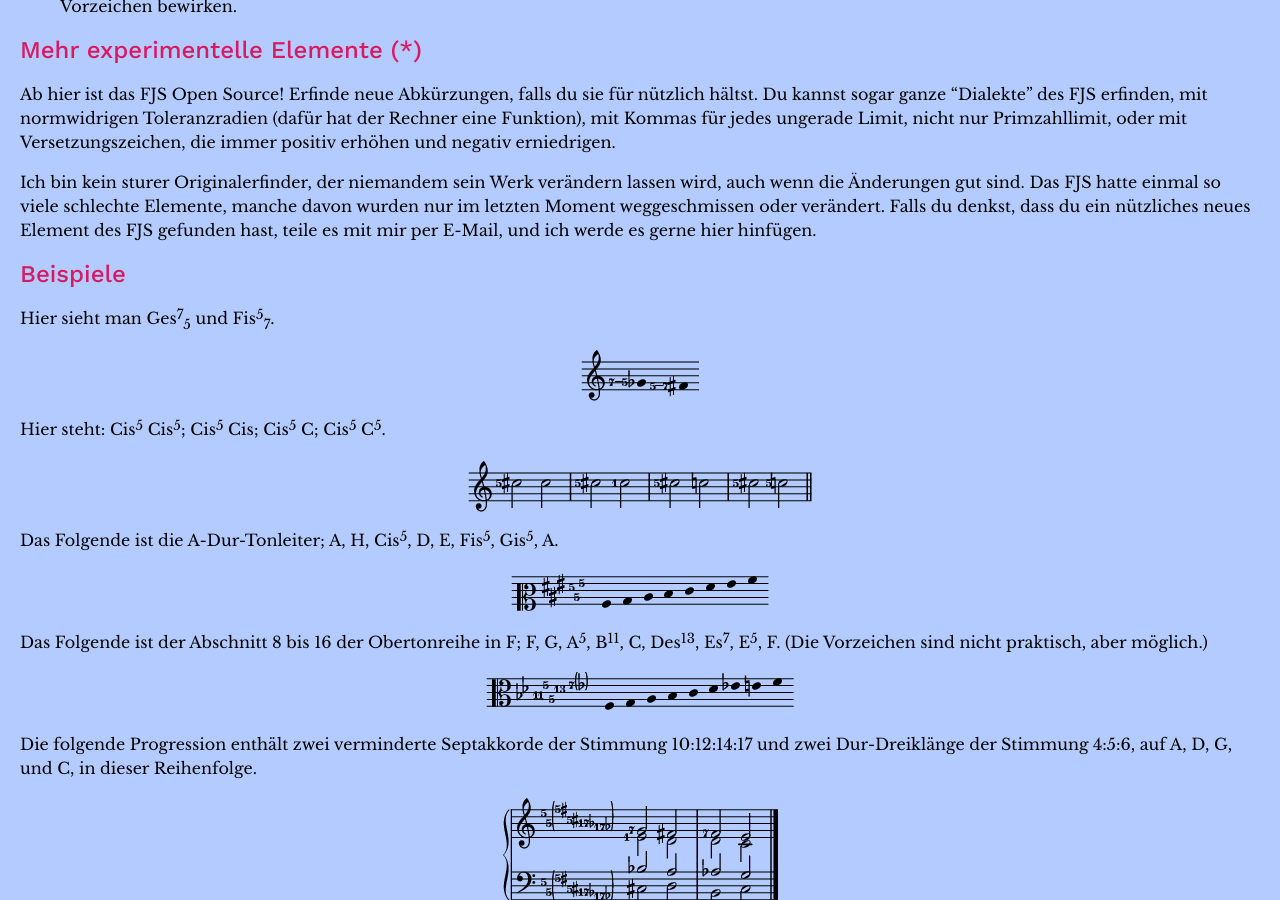
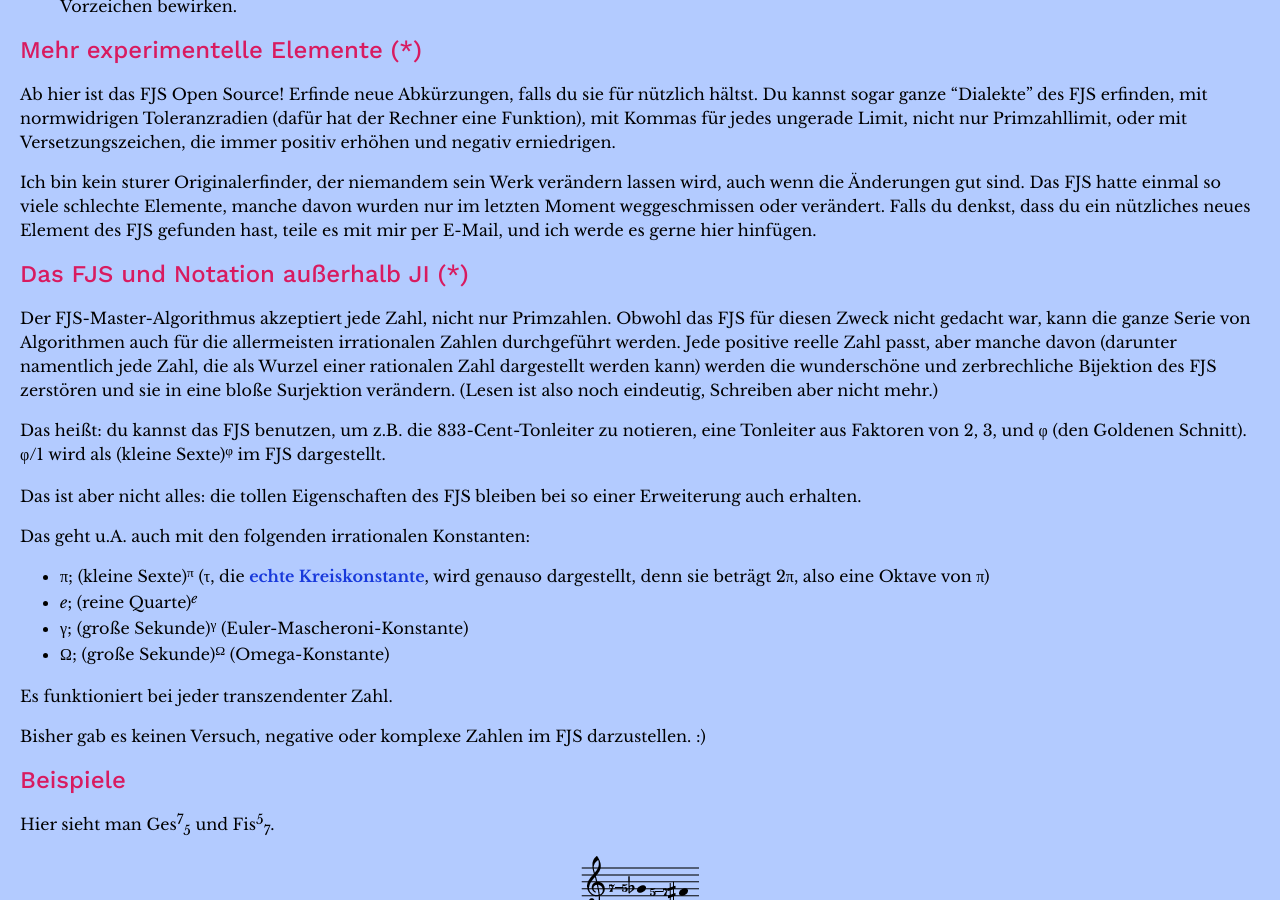
Before and after one commit to misotanni/misotanni.github.io, a Jekyll site: the page built from fjs/de/rules.md, in a window 1280 px wide and 900 px high, scrolled down 3932 px. Built offline with Jekyll 4.4.1, drawn with Linux system fonts in a browser that asks for light colours; our own code applies the rules of GitHub Pages for plain Markdown files; formulas are drawn with MathJax 3; some of the changed text lies outside the part shown.

Commit message:
added note about phi & co.

```diff
--- a/fjs/de/rules.md
+++ b/fjs/de/rules.md
@@ -120,6 +120,25 @@ Ab hier ist das FJS Open Source! Erfinde neue Abkürzungen, falls du sie für n
 
 Ich bin kein sturer Originalerfinder, der niemandem sein Werk verändern lassen wird, auch wenn die Änderungen gut sind. Das FJS hatte einmal so viele schlechte Elemente, manche davon wurden nur im letzten Moment weggeschmissen oder verändert. Falls du denkst, dass du ein nützliches neues Element des FJS gefunden hast, teile es mit mir per E-Mail, und ich werde es gerne hier hinfügen.
 
+## Das FJS und Notation außerhalb JI (\*)
+
+Der FJS-Master-Algorithmus akzeptiert jede Zahl, nicht nur Primzahlen. Obwohl das FJS für diesen Zweck nicht gedacht war, kann die ganze Serie von Algorithmen auch für die allermeisten irrationalen Zahlen durchgeführt werden. Jede positive reelle Zahl passt, aber manche davon (darunter namentlich jede Zahl, die als Wurzel einer rationalen Zahl dargestellt werden kann) werden die wunderschöne und zerbrechliche Bijektion des FJS zerstören und sie in eine bloße Surjektion verändern. (Lesen ist also noch eindeutig, Schreiben aber nicht mehr.)
+
+Das heißt: du kannst das FJS benutzen, um z.B. die 833-Cent-Tonleiter zu notieren, eine Tonleiter aus Faktoren von 2, 3, und φ (den Goldenen Schnitt). φ/1 wird als (kleine Sexte)<sup>φ</sup> im FJS dargestellt.
+
+Das ist aber nicht alles: die tollen Eigenschaften des FJS bleiben bei so einer Erweiterung auch erhalten.
+
+Das geht u.A. auch mit den folgenden irrationalen Konstanten:
+
+- π; (kleine Sexte)<sup>π</sup> (τ, die [echte Kreiskonstante](https://tauday.com/tau-manifesto), wird genauso dargestellt, denn sie beträgt 2π, also eine Oktave von π)
+- *e*; (reine Quarte)<sup>*e*</sup>
+- γ; (große Sekunde)<sup>γ</sup> (Euler-Mascheroni-Konstante)
+- Ω; (große Sekunde)<sup>Ω</sup> (Omega-Konstante)
+
+Es funktioniert bei jeder transzendenter Zahl.
+
+Bisher gab es keinen Versuch, negative oder komplexe Zahlen im FJS darzustellen. :)
+
 ## Beispiele
 
 Hier sieht man Ges<sup>7</sup><sub>5</sub> und Fis<sup>5</sup><sub>7</sub>.
```
Also changed, not shown: other parts of fjs/de/rules.md (+1 -1 lines), fjs/en/rules.md (+20 -1 lines), fjs/fr/rules.md (+20 -1 lines), fjs/pl/rules.md (+20 -1 lines).
